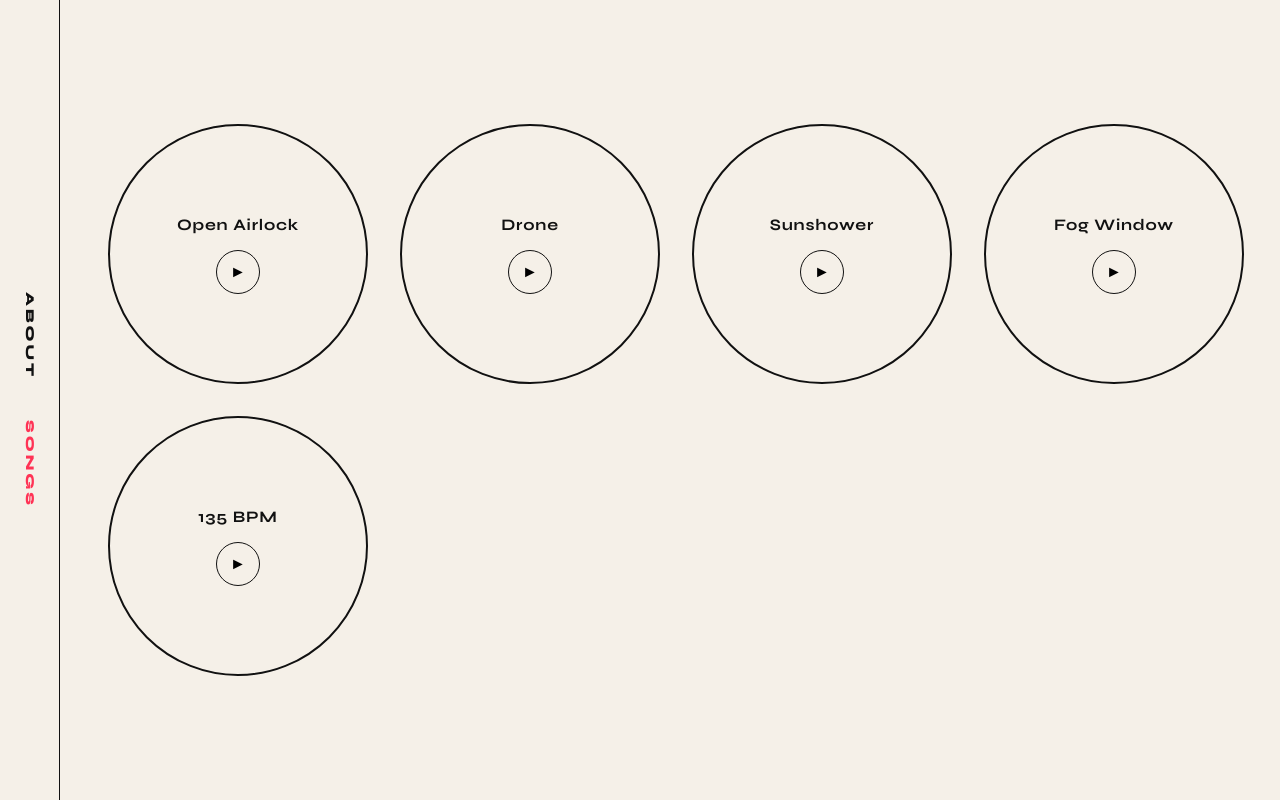
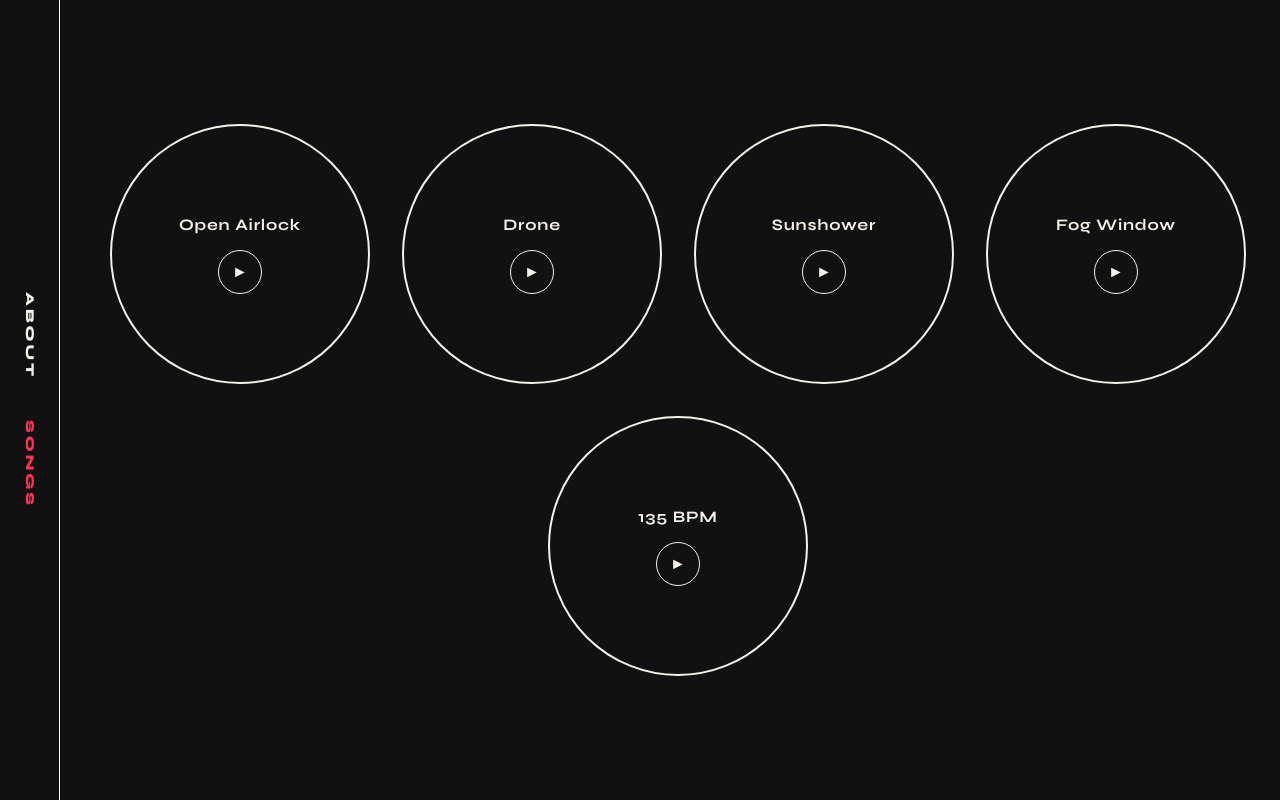
Before and after one commit to apratt957/ProceduralMusicSpace, a plain HTML site: page index.html in a window 1280 px wide. Drawn offline with nearby package versions, Linux system fonts and the light colour scheme.

Commit message:
change site style

```diff
--- a/index.html
+++ b/index.html
@@ -20,8 +20,8 @@
       }
 
       :root {
-        --bg: #f5f0e8;
-        --ink: #111;
+        --bg: #111;
+        --ink: #f5f0e8;
         --pink: #ffb3c1;
         --red: #ef476f;
         --blue: #26547c;
@@ -89,6 +89,7 @@
       /* ── SONGS PAGE ── */
       #page-songs {
         flex-wrap: wrap;
+        justify-content: center;
         align-content: center;
         gap: 2rem;
         padding: 2rem 2rem 2rem 3rem;
@@ -880,6 +881,7 @@
           name.textContent = song.name;
 
           const btn = document.createElement("button");
+          btn.style.color = "#f5f0e8";
           btn.innerHTML = playing ? "&#x25a0;" : "&#x25BA;";
           btn.title = playing ? "Stop" : "Play";
           btn.addEventListener("click", () => {
```
